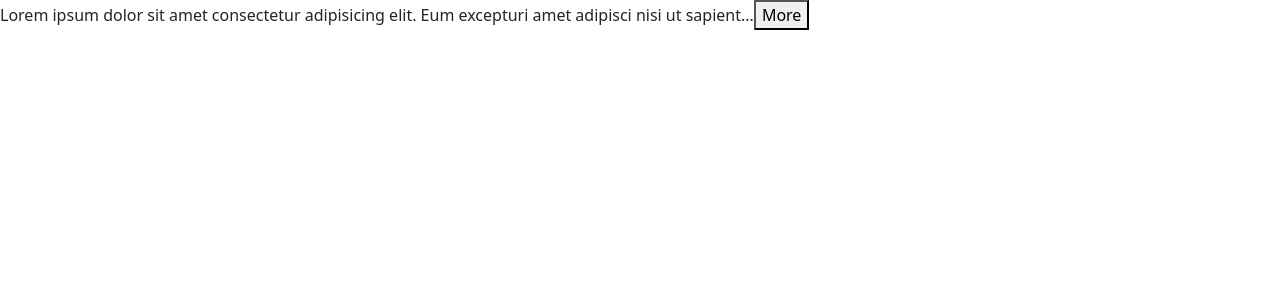
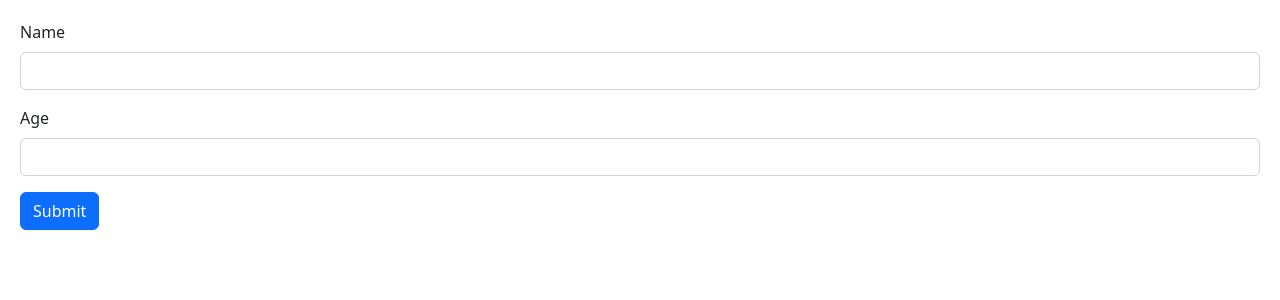
Before and after one commit to bipon68/react-mos, a React (Vite) app in the folder react-18/react-mos-game/: page / in a window 1280 px wide. Shown: the top 300 px of the page. Built offline with nearby package versions, Linux system fonts and the light colour scheme.

Commit message:
#7 form markup

```diff
--- a/react-18/react-mos-game/src/App.tsx
+++ b/react-18/react-mos-game/src/App.tsx
@@ -9,13 +9,36 @@ import Like from "./components/Like";
 import produce from 'immer';
 
 // import Bootstrap CSS
-import  '../node_modules/bootstrap/dist/css/bootstrap.css'
+// import  '../node_modules/bootstrap/dist/css/bootstrap.css'
+
 import Button from "./Button";
 import NavBar from "./components/NavBar";
 import Cart from "./components/Cart";
 import ExpandableText from "./components/ExpandableText";
+import Form from "./Form";
+
+const countInitial = () => {
+  console.log('Run function')
+  return 4
+}
 
 function App(){
+
+  // Why I choose useState hook
+  const [count, setCount] = useState(4);
+  const [theme, setTheme] = useState('blue');
+
+  const decrementCount = () => {
+    setCount(prevCount => prevCount - 1)
+
+  }
+  const incrementCount = () => {
+    setCount(prevCount => prevCount + 1)
+    setTheme('red')
+  }
+
+
+
 
   let items = ["Dhaka", "Khulna", "Rajshai", "Albania", "Berlin"];
   //  items = [];
@@ -87,8 +110,14 @@ function App(){
       <NavBar cartItemsCount={cartItems.length}/>
       <Cart onClear={() => setCartItems([])} cartItems={cartItems}/> */}
 
-      <ExpandableText >Lorem ipsum dolor sit amet consectetur adipisicing elit. Eum excepturi amet adipisci nisi ut sapiente dolor est officiis qui error incidunt, mollitia, facilis rerum libero suscipit pariatur nihil facere debitis nesciunt odit fugit dignissimos. Aliquam suscipit, dolor dolore optio est placeat beatae inventore ipsam eius exercitationem hic esse maiores nisi perspiciatis dolores, quasi nulla numquam asperiores, sint delectus voluptas! Ipsam impedit asperiores modi quas, voluptate repudiandae ab architecto maxime! Pariatur, voluptatum. Repudiandae assumenda, consectetur ipsum amet dolorum aliquid placeat aspernatur optio molestias debitis, ad nobis expedita labore. Autem praesentium similique earum deserunt maiores, repudiandae inventore ipsa ex laudantium iusto itaque?</ExpandableText>
+      {/* <ExpandableText >Lorem ipsum dolor sit amet consectetur adipisicing elit. Eum excepturi amet adipisci nisi ut sapiente dolor est officiis qui error incidunt, mollitia, facilis rerum libero suscipit pariatur nihil facere debitis nesciunt odit fugit dignissimos. Aliquam suscipit, dolor dolore optio est placeat beatae inventore ipsam eius exercitationem hic esse maiores nisi perspiciatis dolores, quasi nulla numquam asperiores, sint delectus voluptas! Ipsam impedit asperiores modi quas, voluptate repudiandae ab architecto maxime! Pariatur, voluptatum. Repudiandae assumenda, consectetur ipsum amet dolorum aliquid placeat aspernatur optio molestias debitis, ad nobis expedita labore. Autem praesentium similique earum deserunt maiores, repudiandae inventore ipsa ex laudantium iusto itaque?</ExpandableText> */}
 
+      {/* <button onClick={decrementCount}>-</button>
+      <span>{count}</span>
+      <span>{theme}</span>
+      <button onClick={incrementCount}>+</button> */}
+
+      <Form />
     </div>
 }
 
--- /dev/null
+++ b/react-18/react-mos-game/src/Form.tsx
@@ -0,0 +1,21 @@
+import React from "react";
+
+const Form = () => {
+  return (
+    <form>
+      <div className="mb-3">
+        <label htmlFor="name" className="form-label">
+          Name
+        </label>
+        <input id="name" type="text" className="form-control" />
+      </div>
+      <div className="mb-3">
+        <label htmlFor="age" className="form-label">Age</label>
+        <input id="age" type="number" className="form-control" />
+      </div>
+      <button className="btn btn-primary" type="submit">Submit</button>
+    </form>
+  );
+};
+
+export default Form;
--- /dev/null
+++ b/react-18/react-mos-game/src/index.css
@@ -0,0 +1,3 @@
+body{
+    padding: 20px;
+}
--- a/react-18/react-mos-game/src/main.tsx
+++ b/react-18/react-mos-game/src/main.tsx
@@ -1,7 +1,8 @@
 import React from 'react'
 import ReactDOM from 'react-dom/client'
 import App from './App'
-// import 'bootstrap/dist/css/bootstrap.css'
+import 'bootstrap/dist/css/bootstrap.css'
+import './index.css'
 
 ReactDOM.createRoot(document.getElementById('root') as HTMLElement).render(
   <React.StrictMode>
```
Also changed, not shown: 1 other file (tests, documents, lock files or other folders).
